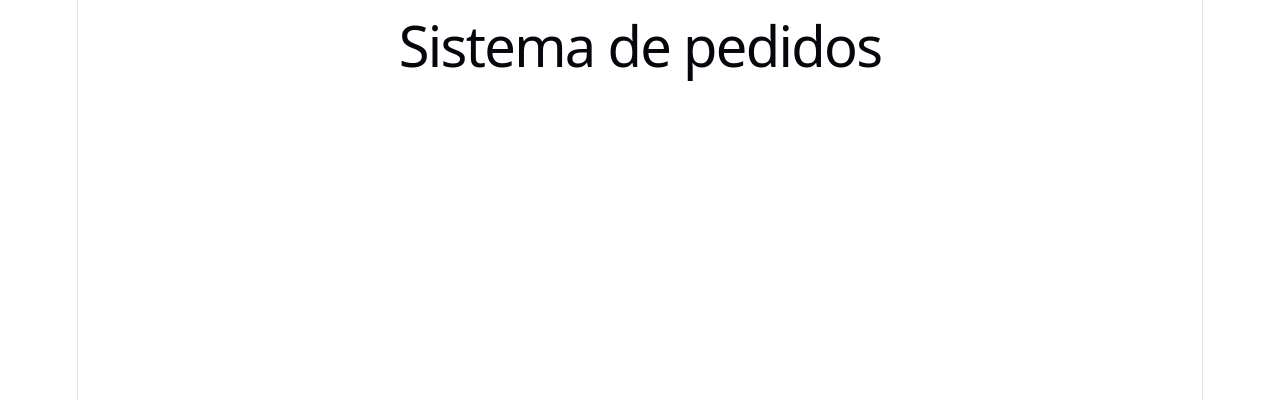
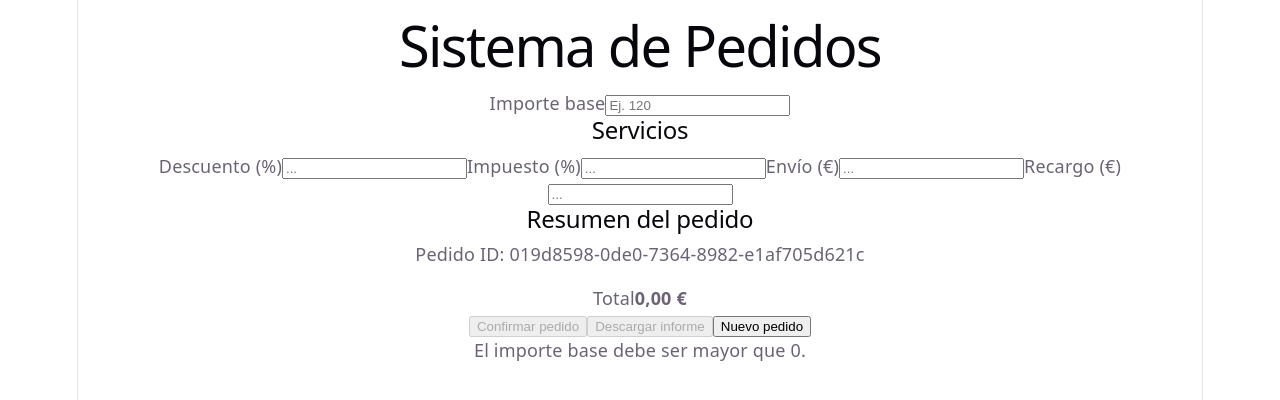
Before and after one commit to jaime-olucha/sistema-pedidos_practica-patrones_jaime, a React (Vite) app in the folder practica-patrones/: page / in a window 1280 px wide. Shown: the top 400 px of the page. Built offline with nearby package versions, Linux system fonts and the light colour scheme.

Commit message:
feat: include the components of the panel

```diff
--- a/practica-patrones/src/react_components/App.tsx
+++ b/practica-patrones/src/react_components/App.tsx
@@ -1,10 +1,45 @@
+import { NotificationBanner } from "./NotificationBanner";
+import { OrderControlsPanel } from "./OrderControlsPanel";
+import { OrderSummaryPanel } from "./OrderSummaryPanel";
+import { useOrderForm } from "./logic/useOrderForm";
+
 function App() {
+    const orderForm = useOrderForm();
+    const {
+        state,
+        summaryOrder,
+        canConfirm,
+        canDownload,
+        message,
+        bannerMessage,
+        onValueChange,
+        onConfirmOrder,
+        onDownloadReport,
+        onResetOrder,
+    } = orderForm;
+
     return (
-        <>
-            <div>
-                <h1>Sistema de pedidos</h1>
-            </div>
-        </>
+        <main className="app-shell">
+            <section className="order-card">
+                <OrderControlsPanel
+                    values={state.values}
+                    onValueChange={onValueChange}
+                />
+
+                <OrderSummaryPanel
+                    orderId={state.orderId}
+                    summaryOrder={summaryOrder}
+                    canConfirm={canConfirm}
+                    canDownload={canDownload}
+                    message={message}
+                    onConfirm={onConfirmOrder}
+                    onDownloadReport={onDownloadReport}
+                    onNewOrder={onResetOrder}
+                />
+            </section>
+
+            <NotificationBanner message={bannerMessage} />
+        </main>
     );
 }
 
```
